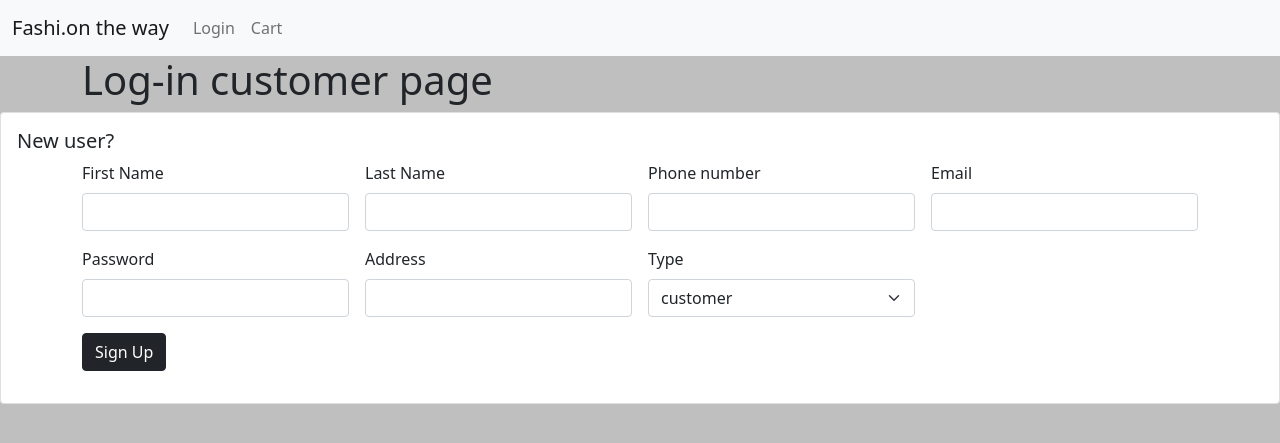
After one commit to SapirCardona/Final-project, a Flask app: page /login_customer in a window 1280 px wide. The commit adds this page. Shown: the top 443 px of the page. Run offline with Flask 2, Linux system fonts and the light colour scheme.

Commit message:
design changes - updating branch

```diff
--- a/src/Database.py
+++ b/src/Database.py
@@ -18,6 +18,10 @@ class Users(db.Model):
     email = db.Column(
         db.String(120),
         unique=True,
+        nullable=False
+    )
+    password = db.Column(
+        db.Text,
         nullable=False
     )
     address = db.Column(
--- a/src/Templates/Base.html
+++ b/src/Templates/Base.html
@@ -12,7 +12,7 @@
   </head>
   <body style="background-color:#bfbfbf" >
 
-  <nav class="navbar navbar-expand-lg navbar-light bg-light">
+  <nav class="navbar navbar-expand-lg navbar-light bg-light sticky-top">
   <div class="container-fluid">
     <a class="navbar-brand" href="{{ url_for('home') }}">Fashi.on the way</a>
     <button class="navbar-toggler" type="button" data-bs-toggle="collapse" data-bs-target="#navbarSupportedContent" aria-controls="navbarSupportedContent" aria-expanded="false" aria-label="Toggle navigation">
@@ -26,10 +26,6 @@
         <li class="nav-item">
           <a class="nav-link" href="{{ url_for('cart') }}">Cart</a>
         </li>
-        <li class="nav-item">
-          <a class="nav-link" href="{{ url_for('poc') }}">POC</a>
-        </li>
-
     </div>
   </div>
 
--- a/src/Templates/Business_entry.html
+++ b/src/Templates/Business_entry.html
@@ -1,6 +1,6 @@
 {% extends 'Base.html' %}
 {% block content %}
   <div class="container">
-        <h1>Business entry page</h1>
+        <h1 align="center">Business entry page</h1>
   </div>
   {% endblock %}
--- /dev/null
+++ b/src/Templates/Log-in_customer.html
@@ -0,0 +1,50 @@
+{% extends 'Base.html' %}
+{% block content %}
+  <div class="container">
+        <h1>Log-in customer page</h1>
+  </div>
+
+<div class="card text-left">
+    <div class="col-sm-15">
+      <div class="card-body">
+        <h5 class="card-title">New user?</h5>
+      <div class="container">
+        <form class="row g-3" action="/User" method="post">
+          <div class="col-md-3">
+            <label for="inputFirstName" class="form-label">First Name</label>
+            <input name="first_name" type="first_name" class="form-control" id="inputFirstName">
+          </div>
+                <div class="col-md-3">
+            <label for="inputLastName" class="form-label">Last Name</label>
+            <input name="last_name" type="last_name" class="form-control" id="inputLastName">
+          </div>
+          <div class="col-md-3">
+            <label for="inputPhone" class="form-label">Phone number</label>
+            <input name="phone_number" type="phone_number" class="form-control" id="inputPhone">
+          </div>
+          <div class="col-md-3">
+            <label for="inputEmail4" class="form-label">Email</label>
+            <input name="email" type="email" class="form-control" id="inputEmail4">
+          </div>
+          <div class="col-md-3">
+            <label for="inputPassword4" class="form-label">Password</label>
+            <input name="password" type="password" class="form-control" id="inputPassword4">
+          </div>
+          <div class="col-3">
+            <label for="inputAddress" class="form-label">Address</label>
+            <input class="form-control" id="inputAddress" name="address" type="address">
+          </div>
+            <div class="col-md-3">
+            <label for="inputType" class="form-label">Type</label>
+            <select id="inputType" class="form-select" name="type">
+            <option value="Customer">customer</option>
+            <option value="Business">Business</option>
+            </select>
+            </div>
+            <div class="col-12">
+              <button type="submit" class="btn btn-dark">Sign Up</button>
+            </div>
+        </form>
+      </div>
+</div>
+  {% endblock %}
--- a/src/routes.py
+++ b/src/routes.py
@@ -1,4 +1,4 @@
-from flask import render_template, request
+from flask import render_template, request, make_response, before_render_template
 from flask import current_app as app
 from .Database import db, Users, Stores, Orders, Items
 
@@ -6,15 +6,16 @@ from .Database import db, Users, Stores, Orders, Items
 @app.route("/")
 def home():
     title = "Fashi.on the way"
-    users = Users.query.all()
-    stores = Stores.query.all()
-    orders = Orders.query.all()
-    items = Items.query.all()
-    print(users)
-    print(stores)
-    print(orders)
-    print(items)
+    # users = Users.query.all()
+    # stores = Stores.query.all()
+    # orders = Orders.query.all()
+    # items = Items.query.all()
+    # print(users)
+    # print(stores)
+    # print(orders)
+    # print(items)
     return render_template("index.html", title=title)
+
 
 @app.route("/login")
 def login():
@@ -22,10 +23,27 @@ def login():
     return render_template("Log-in.html", title=title)
 
 
-@app.route("/Business_entry")
-def business_entry():
-    title = "Business entry"
-    return render_template("Business_entry.html", title=title)
+@app.route("/login_customer", methods=["GET"])
+def login_customer():
+    title = "login customer"
+    """Create a user via query string parameters."""
+    first_name = request.form.get("first_name")
+    last_name = request.form.get("last_name")
+    phone_number = request.form.get("phone_number")
+    email = request.form.get("email")
+    password = request.form.get("password")
+    address = request.form.get("address")
+    type = request.form.get("type")
+    return render_template("Log-in_customer.html", title=title, first_name=first_name,
+                           last_name=last_name, phone_number=phone_number,
+                           email=email, address=address, password=password,
+                           type=type)
+
+
+# @app.route("/Business_entry")
+# def business_entry():
+#     title = "Business entry"
+#     return render_template("Business_entry.html", title=title)
 
 
 @app.route("/POC")
@@ -44,20 +62,64 @@ def cart():
     title = "Shopping cart"
     color = request.form.get("color")
     size = request.form.get("size")
+    price = request.form.get(("price"))
     if color is None:
         color = ""
     if size is None:
         size = ""
-    return render_template("Cart.html", title=title, color=color, size=size)
+    return render_template("Cart.html", title=title, color=color, size=size, price=price)
 
 
 @app.route("/User", methods=["POST"])
 def user():
     title = "User's page"
+    first_name = request.form.get("first_name")
+    last_name = request.form.get("last_name")
     email = request.form.get("email")
-    name = request.form.get("name")
-    country = request.form.get("country")
-    street_and_number = request.form.get("street_and_number")
-    zip = request.form.get("zip")
-    return render_template("User.html", title=title, email=email, name=name, country=country,
-                           street_and_number=street_and_number, zip=zip)
+    phone_number = request.form.get("phone_number")
+    address = request.form.get("address")
+    password = request.form.get("password")
+    type = request.form.get("type")
+    if email:
+        new_user = Users(
+            first_name=first_name,
+            last_name=last_name,
+            phone_number=phone_number,
+            email=email,
+            password=password,
+            address=address,
+            type=type)
+        db.session.add(new_user)  # Adds new User record to database
+        db.session.commit()  # Commits all changes
+    return render_template("User.html", title=title, last_name=last_name, first_name=first_name,
+                           address=address, phone_number=phone_number,
+                           email=email, password=password, type=type)
+
+
+def user_login():
+    """Create a user via query string parameters."""
+    first_name = request.args.get('first_name')
+    last_name = request.args.get('last_name')
+    phone_number = request.args.get('phone_number')
+    address = request.args.get('address')
+    type = request.args.get('type')
+    email = request.args.get('email')
+    if email:
+        existing_user = Users.query.filter(
+            Users.email == email
+        ).first()
+        if existing_user:
+            return make_response(
+                f'Sorry! ({email}) already exist in our system!'
+            )
+        else:
+            new_user = Users(
+                first_name=first_name,
+                last_name=last_name,
+                phone_number=phone_number,
+                address=address,
+                type=type,
+                email=email,
+            )  # Create an instance of the Users class
+        db.session.add(new_user)  # Adds new User record to database
+        db.session.commit()  # Commits all changes
```
Also changed, not shown: src/Templates/Cart.html (+31 -3 lines), src/Templates/Log-in.html (+26 -39 lines), src/Templates/POC page.html (+6 -12 lines), src/Templates/User.html (+13 -12 lines), src/Templates/index.html (+48 -4 lines).
